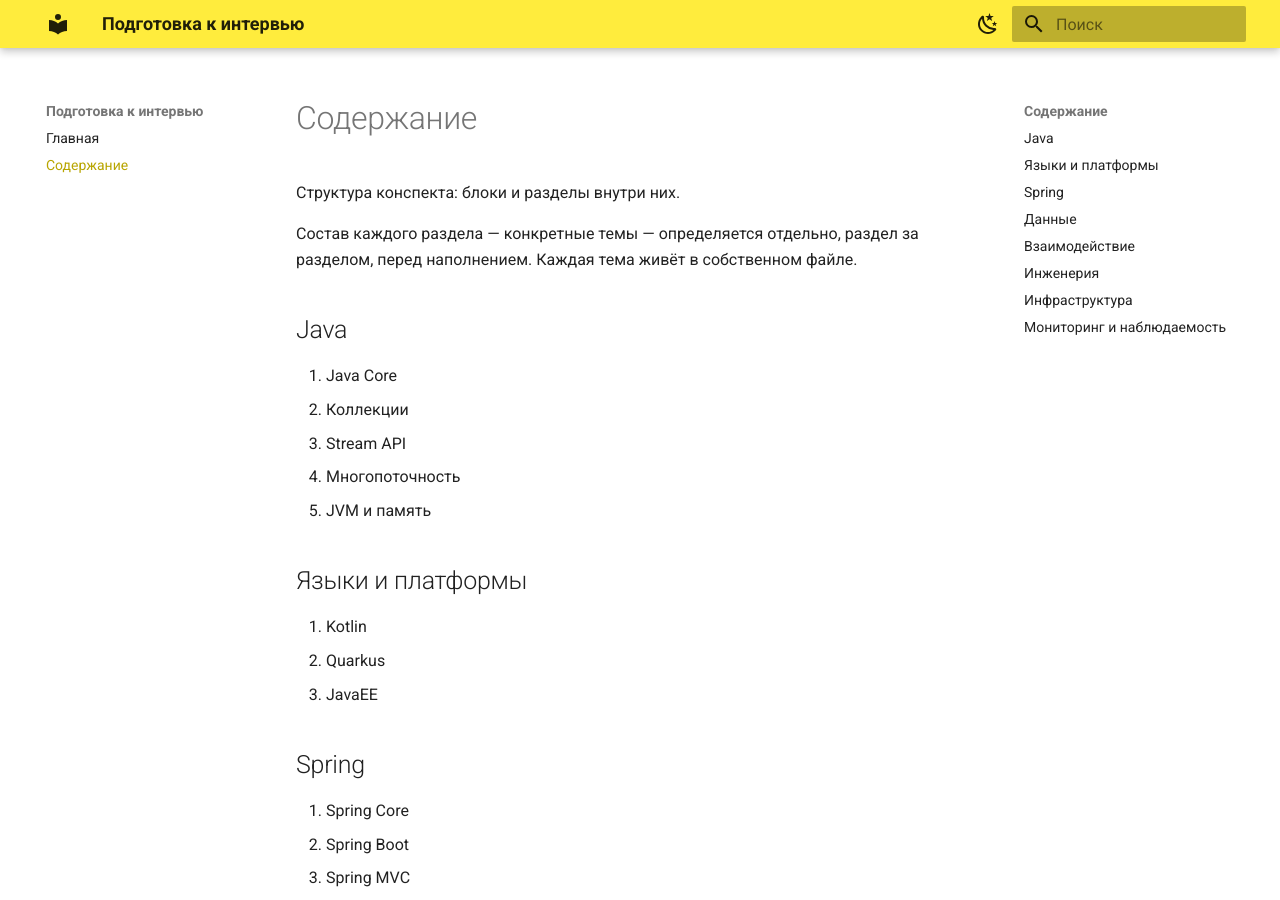
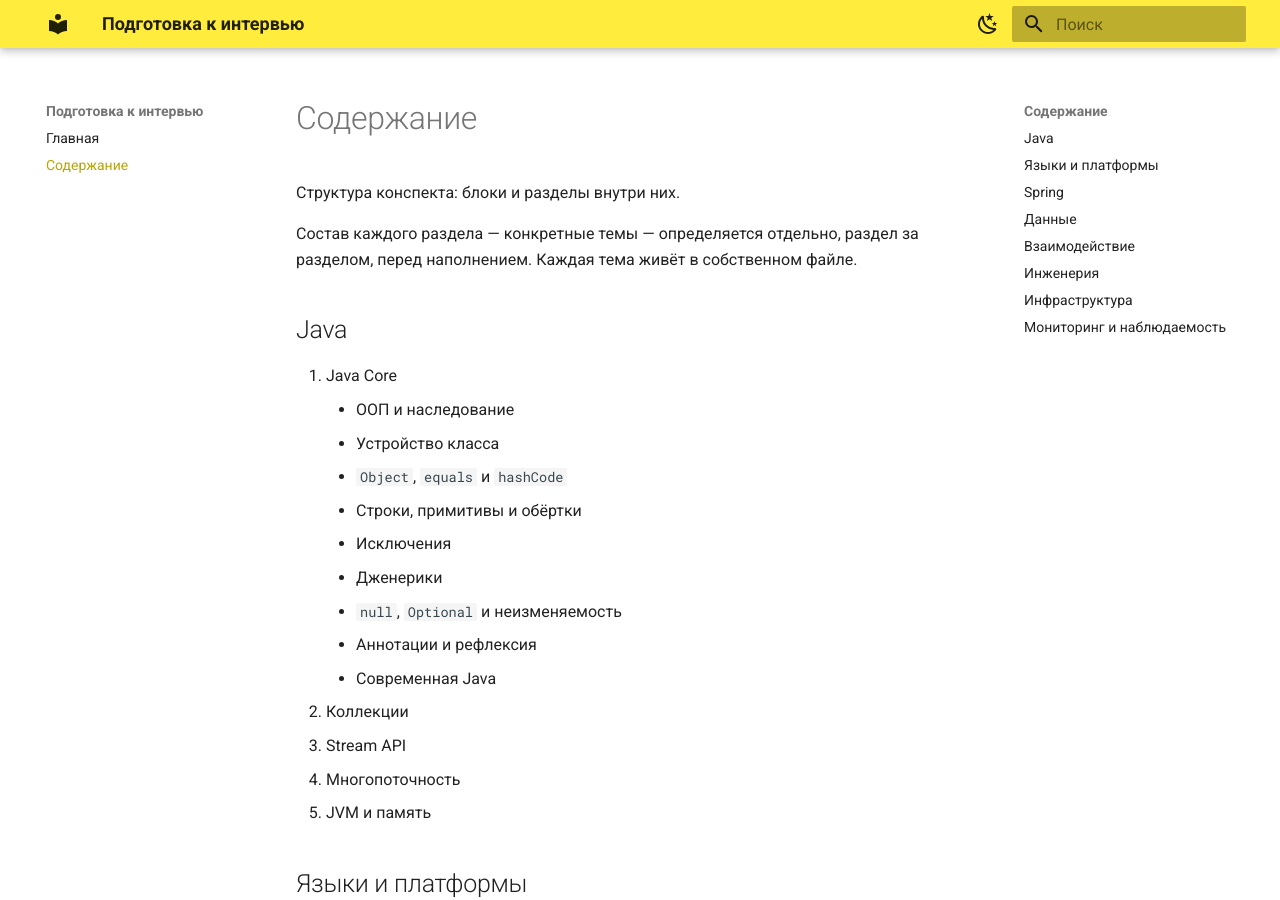
Before and after one commit to artem961/java-backend-notes, an MkDocs documentation site: the page built from docs/contents.md, in a window 1280 px wide and 900 px high. Built offline with MkDocs 1.6.1 and Material for MkDocs 9.7.7, drawn with Linux system fonts in a browser that asks for light colours.

Commit message:
Определить состав раздела Java Core
Девять тем: от ООП и устройства класса до аннотаций и современных
возможностей языка.

Co-Authored-By: Claude Opus 4.8 <noreply@anthropic.com>
Claude-Session: https://claude.ai/code/session_01Rwwmgvitp1riZs4MzwF2Zc

```diff
--- a/docs/contents.md
+++ b/docs/contents.md
@@ -8,6 +8,15 @@
 ## Java
 
 1. Java Core
+    - ООП и наследование
+    - Устройство класса
+    - `Object`, `equals` и `hashCode`
+    - Строки, примитивы и обёртки
+    - Исключения
+    - Дженерики
+    - `null`, `Optional` и неизменяемость
+    - Аннотации и рефлексия
+    - Современная Java
 2. Коллекции
 3. Stream API
 4. Многопоточность
```
